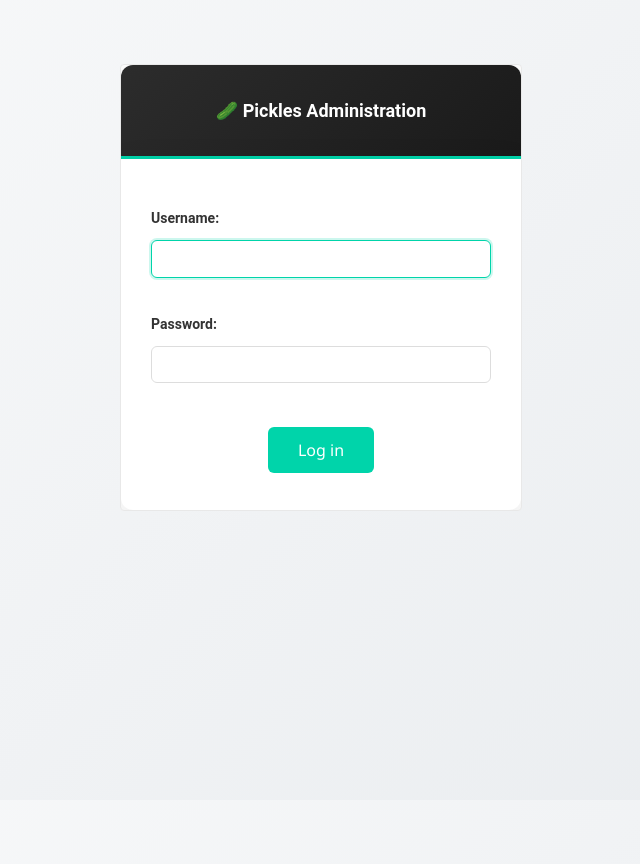
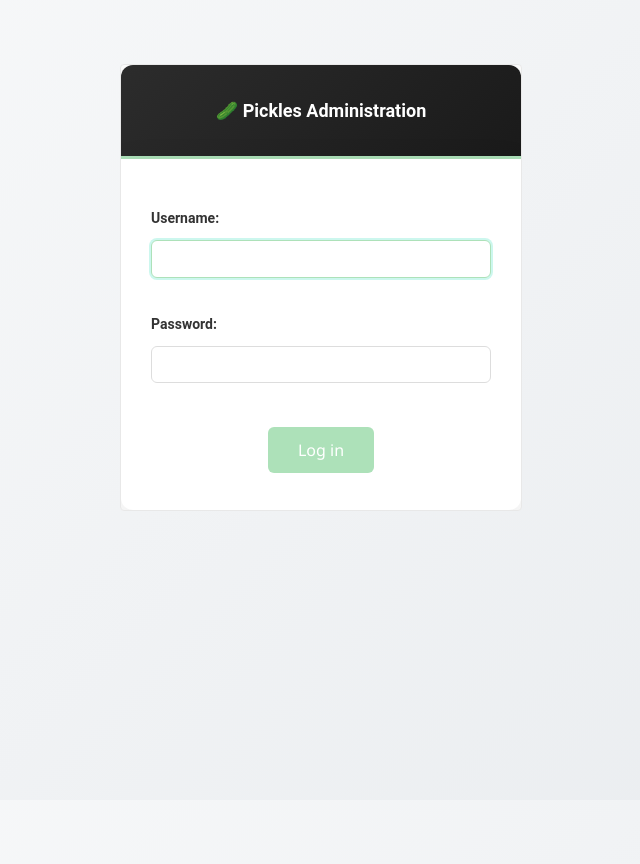
Before and after one commit to janlindblad/pickles, a Django app: page /admin/login/?next=/admin/ in a window 1280 px wide. Shown: the whole page, without its empty margins (319-959 px from the left). Run offline with Django 5.2, Linux system fonts and the light colour scheme; parts of the project's set-up code (start-up, migrations or seed data) failed here and were passed over.

Commit message:
more pickle green

```diff
--- a/maker/static/maker/css/admin_custom.css
+++ b/maker/static/maker/css/admin_custom.css
@@ -2,7 +2,7 @@
 
 /* Override Django admin colors to match Carla.se theme */
 :root {
-    --primary: #00d4aa;  /* Your teal color */
+    --primary: #ADE1B9;  /* Your teal color */
     --primary-fg: #fff;
     --body-fg: #333;
     --body-bg: #fff;
@@ -16,8 +16,8 @@
     --breadcrumbs-link-fg: var(--primary);
     --breadcrumbs-bg: #f8f9fa;
     --link-fg: var(--primary);
-    --link-hover-color: #00b899;
-    --link-selected-fg: #00b899;
+    --link-hover-color: #8fbf9a;
+    --link-selected-fg: #8fbf9a;
     --hairline-color: #e8e8e8;
     --border-color: #ddd;
     --error-fg: #d63384;
@@ -29,7 +29,7 @@
     --selected-row: #e8f5f0;
     --button-fg: #fff;
     --button-bg: var(--primary);
-    --button-hover-bg: #00b899;
+    --button-hover-bg: #8fbf9a;
     --default-button-bg: #6c757d;
     --default-button-hover-bg: #5a6268;
     --close-button-bg: #888;
@@ -52,7 +52,7 @@
 }
 
 #header a:focus, #header a:hover {
-    color: #00b899;
+    color: #8fbf9a;
 }
 
 #site-name a {
@@ -449,8 +449,7 @@ select:focus {
 }
 
 .login .submit-row input[type="submit"]:hover {
-    background: #00b899;
-    transform: translateY(-1px);
+    background: #8fbf9a(-1px);
     box-shadow: 0 4px 12px rgba(0, 212, 170, 0.3);
 }
 
@@ -468,7 +467,7 @@ select:focus {
 }
 
 .login .password-reset-link a:hover {
-    color: #00b899;
+    color: #8fbf9a;
     text-decoration: underline;
 }
 
--- a/maker/static/maker/css/components.css
+++ b/maker/static/maker/css/components.css
@@ -47,8 +47,8 @@
 }
 
 .btn-secondary:hover:not(:disabled) {
-    background-color: #00b899;
-    border-color: #00b899;
+    background-color: #8fbf9a;
+    border-color: #8fbf9a;
     color: white;
 }
 
```
